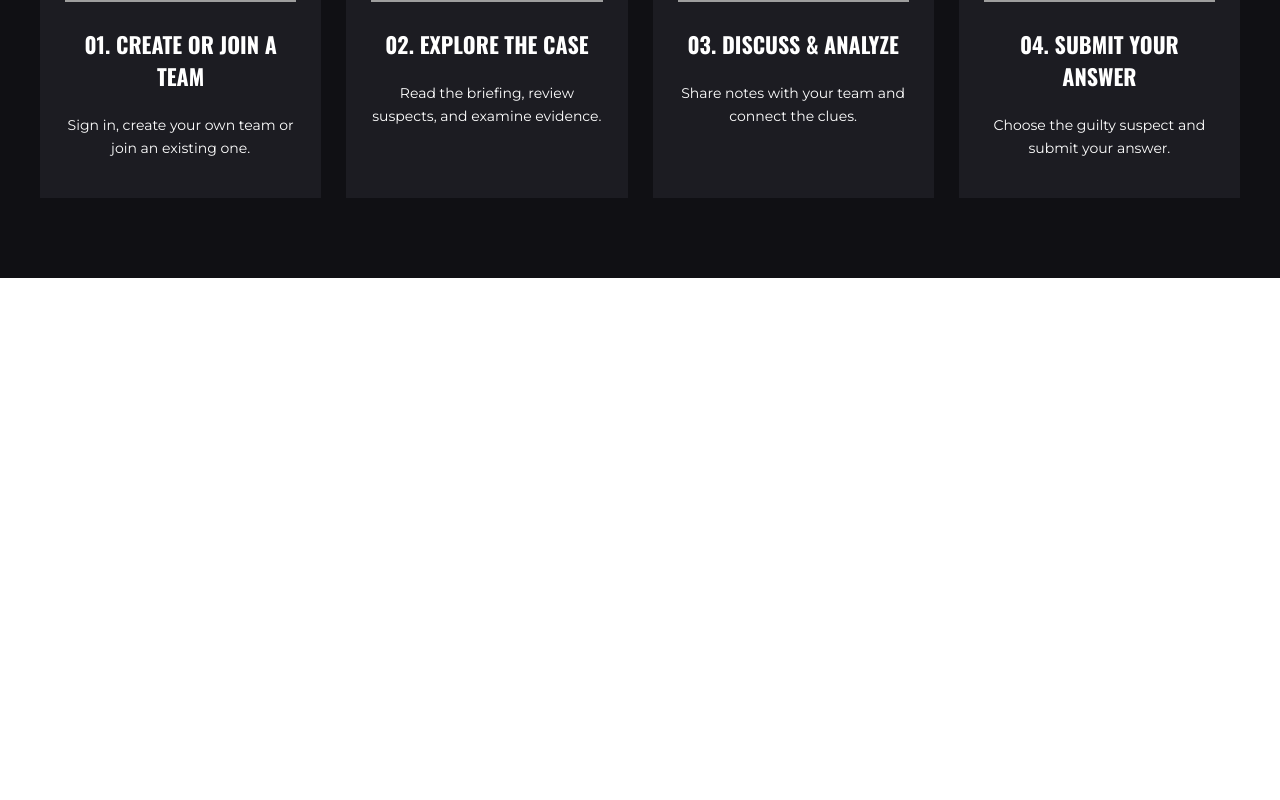
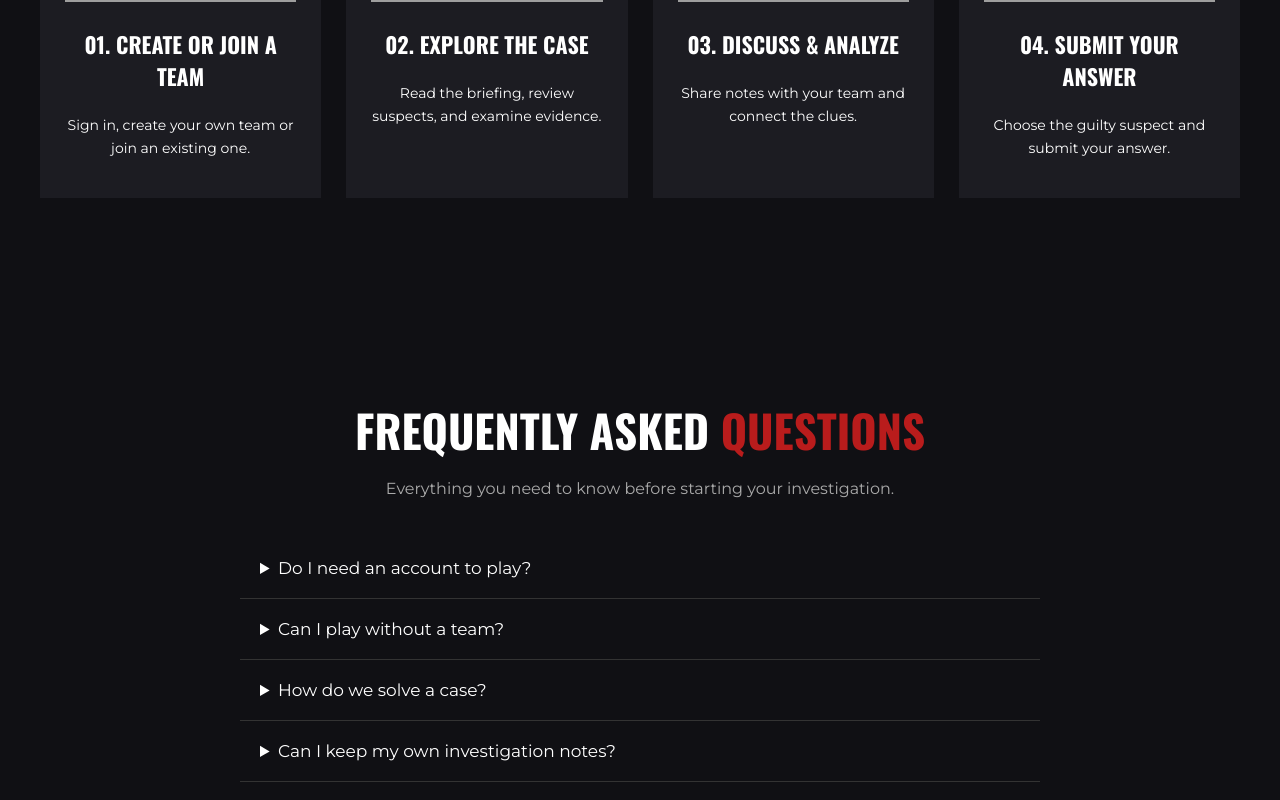
Before and after one commit to FatimaAlsakin/project3-frontend, a React (Vite) app: page / in a window 1280 px wide. Shown: the part 1279-2079 px from the top of the page. Before the commit the page ends 1557 px from the top, so only its background shows below. Built offline with nearby package versions, Linux system fonts and the light colour scheme; no server answers; grey boxes are pictures that could not be loaded.

Commit message:
add faq and style it in homepage

```diff
--- a/src/pages/Homepage.jsx
+++ b/src/pages/Homepage.jsx
@@ -32,7 +32,7 @@ function Homepage() {
 
         <div className="playSteps">
           <div className="playStep">
-            <img src="/images/step1.png"/>
+            <img src="/images/step1.png" />
             <h3>01. CREATE OR JOIN A TEAM</h3>
             <p>Sign in, create your own team or join an existing one.</p>
           </div>
@@ -57,6 +57,32 @@ function Homepage() {
         </div>
       </section>
 
+      <section className="faqSection">
+        <h2>FREQUENTLY ASKED <span>QUESTIONS</span></h2>
+        <p className="faqDescription">Everything you need to know before starting your investigation.</p>
+
+        <div className="faqList">
+          <details>
+            <summary>Do I need an account to play?</summary>
+            <p>You can browse cases without an account, but you need to sign in to play.</p>
+          </details>
+
+          <details>
+            <summary>Can I play without a team?</summary>
+            <p>No, you need to create or join a team to start investigating.</p>
+          </details>
+
+          <details>
+            <summary>How do we solve a case?</summary>
+            <p>Review the evidence, discuss with your team, and submit the suspect you believe is guilty.</p>
+          </details>
+
+          <details>
+            <summary>Can I keep my own investigation notes?</summary>
+            <p>Yes, you can write private notes while investigating a case.</p>
+          </details>
+        </div>
+      </section>
     </div>
   )
 }
--- a/src/styles/Homepage.css
+++ b/src/styles/Homepage.css
@@ -123,3 +123,57 @@ body {
 .playStep img {
     width: 100%;
 }
+
+
+
+.faqSection {
+    padding: 80px 20px;
+    text-align: center;
+    background-color: #101014;
+    font-family: 'Montserrat', sans-serif;
+}
+
+.faqSection h2 {
+    font-family: 'Oswald', sans-serif;
+    font-size: 45px;
+    color: white;
+    margin-bottom: 15px;
+}
+
+.faqSection h2 span {
+    color: #b91c1c;
+}
+
+.faqDescription {
+    color: #aaa;
+    margin-bottom: 40px;
+}
+
+.faqList {
+    max-width: 800px;
+    margin: 0 auto;
+    text-align: left;
+}
+
+.faqList details {
+    padding: 20px;
+    border-bottom: 1px solid #333;
+}
+
+.faqList summary {
+    color: white;
+    font-size: 17px;
+    cursor: pointer;
+}
+
+.faqList summary:hover {
+    color: #b91c1c;
+}
+
+.faqList details p {
+    color: #aaa;
+    font-size: 15px;
+    line-height: 1.8;
+    margin-top: 15px;
+    font-family: 'Montserrat', sans-serif;
+}
```
